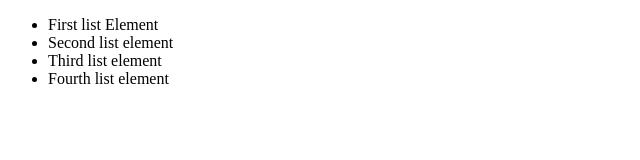
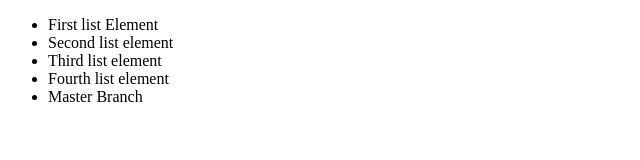
Before and after one commit to Java11-16-Sushchenia/TestProject, a plain HTML site: page index.html in a window 1280 px wide. Shown: the whole page, without its empty margins (0-640 px from the left). Drawn offline with Linux system fonts and the light colour scheme.

Commit message:
commit in to branch master

```diff
--- a/index.html
+++ b/index.html
@@ -9,6 +9,7 @@
 		<li>Second list element</li>
 		<li>Third list element</li>
 		<li>Fourth list element</li>
+		<li>Master Branch </li>
 	</ul>
 </body>
 </html>
```
